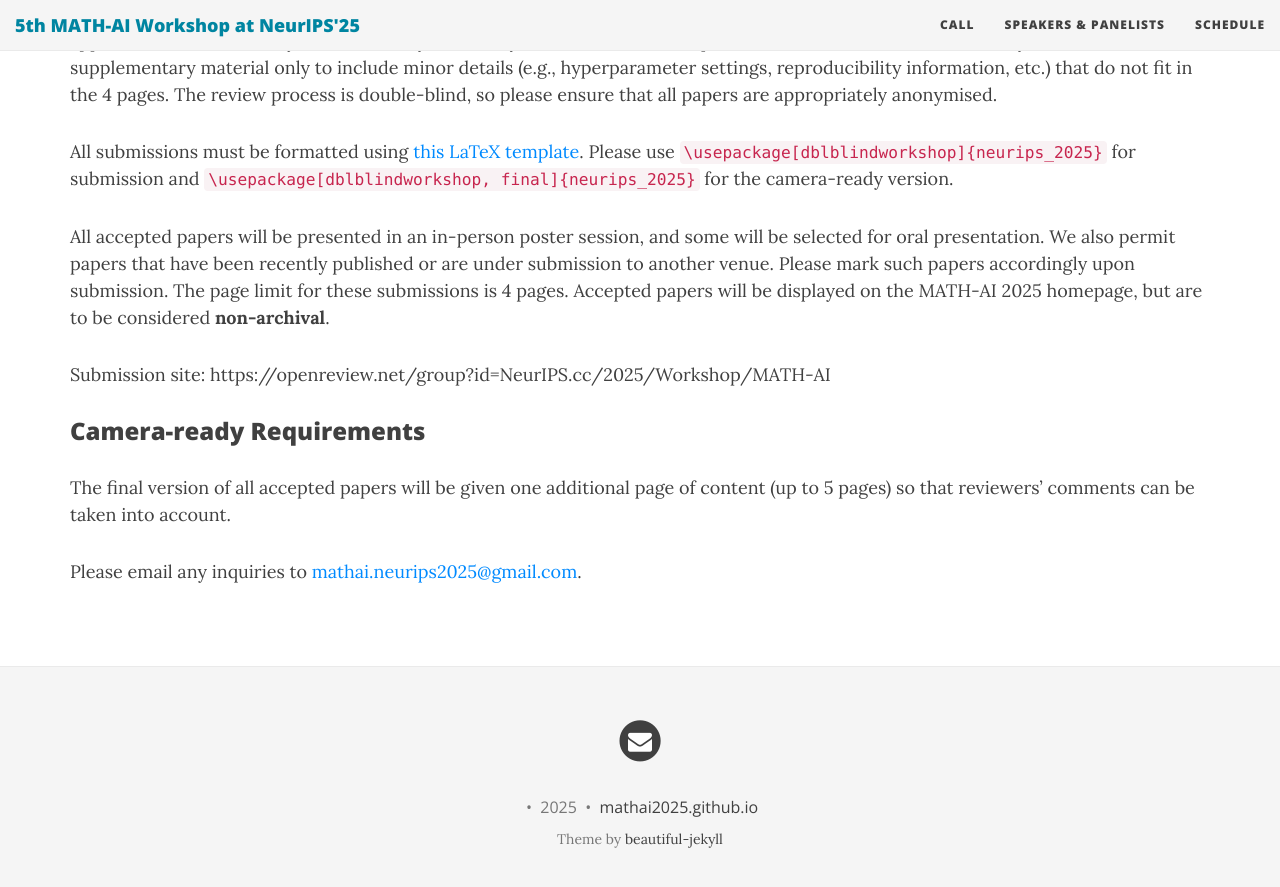
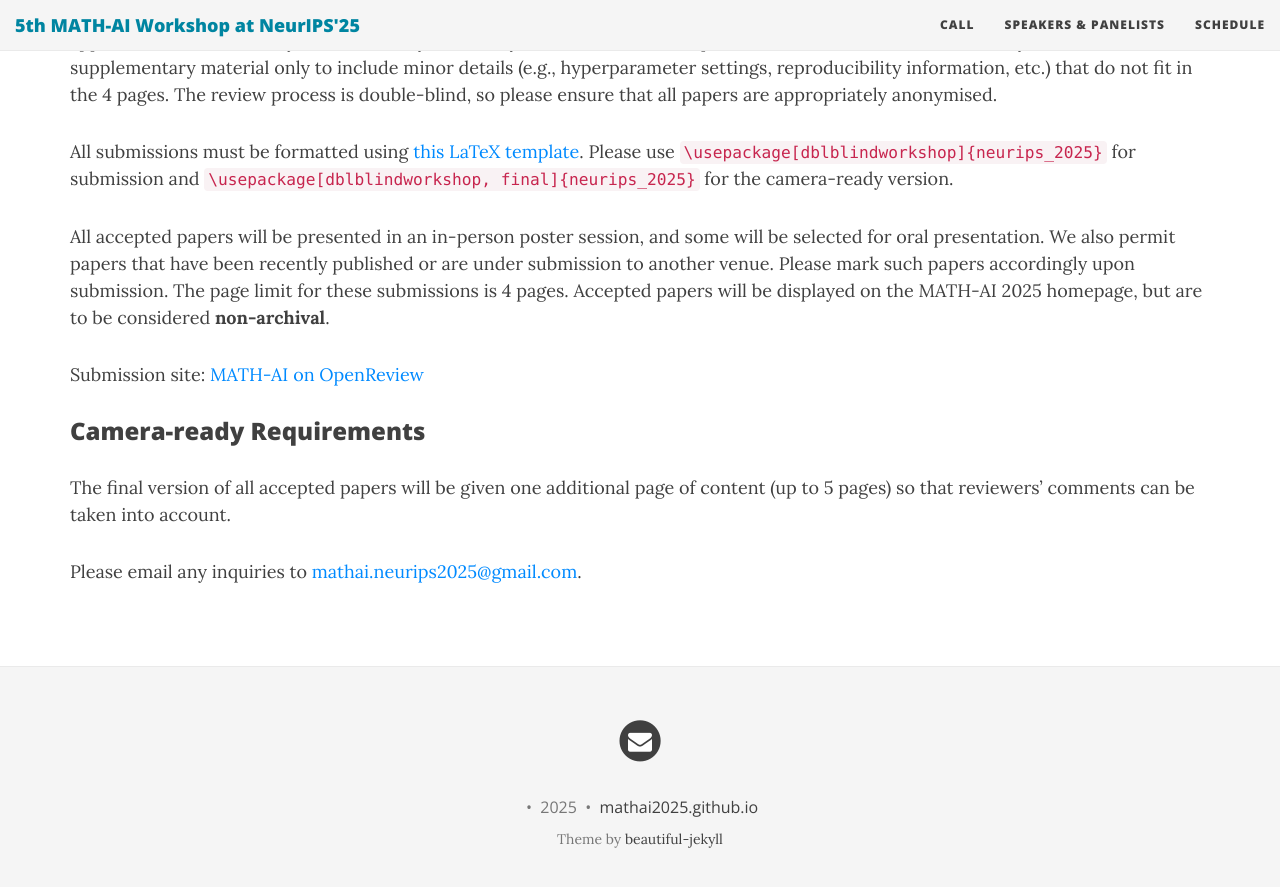
Before and after one commit to mathai2025/mathai2025.github.io, a Jekyll site: the page built from cfp.md, in a window 1280 px wide and 900 px high, scrolled down 1316 px. Shown: the top 887 px of the window. Built offline with Jekyll 4.4.1, drawn with Linux system fonts in a browser that asks for light colours; nearby versions of some CDN libraries.

Commit message:
Update cfp.md

```diff
--- a/cfp.md
+++ b/cfp.md
@@ -43,7 +43,7 @@ All submissions must be formatted using [this LaTeX template](https://github.com
 
 All accepted papers will be presented in an in-person poster session, and some will be selected for oral presentation. We also permit papers that have been recently published or are under submission to another venue. Please mark such papers accordingly upon submission. The page limit for these submissions is 4 pages. Accepted papers will be displayed on the MATH-AI 2025 homepage, but are to be considered **non-archival**.
 
-Submission site: https://openreview.net/group?id=NeurIPS.cc/2025/Workshop/MATH-AI
+Submission site: [MATH-AI on OpenReview](https://openreview.net/group?id=NeurIPS.cc/2025/Workshop/MATH-AI)
 
 
 ### Camera-ready Requirements
```
